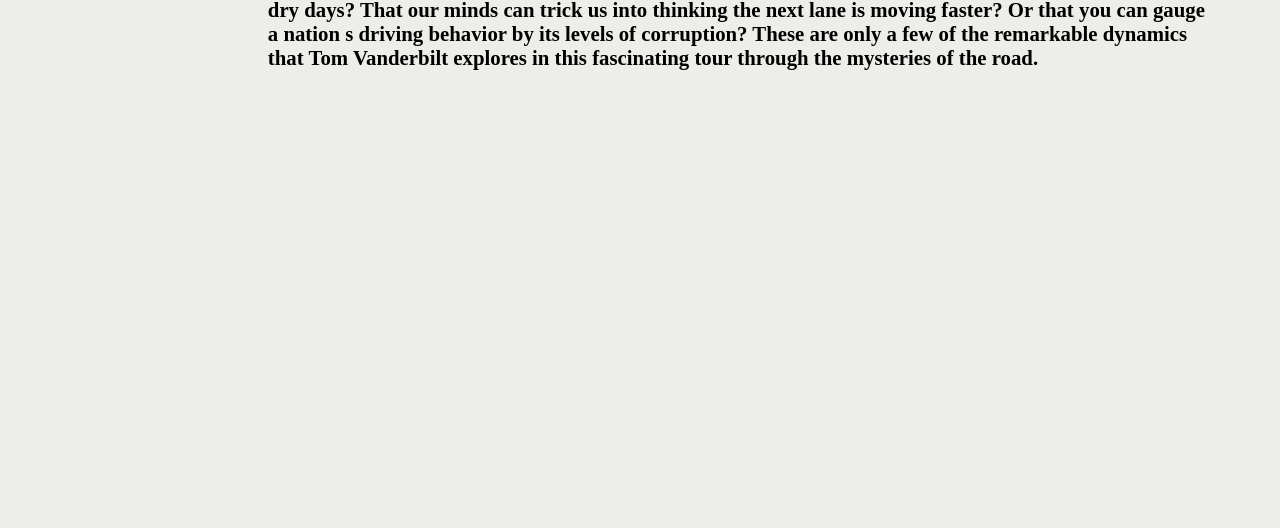
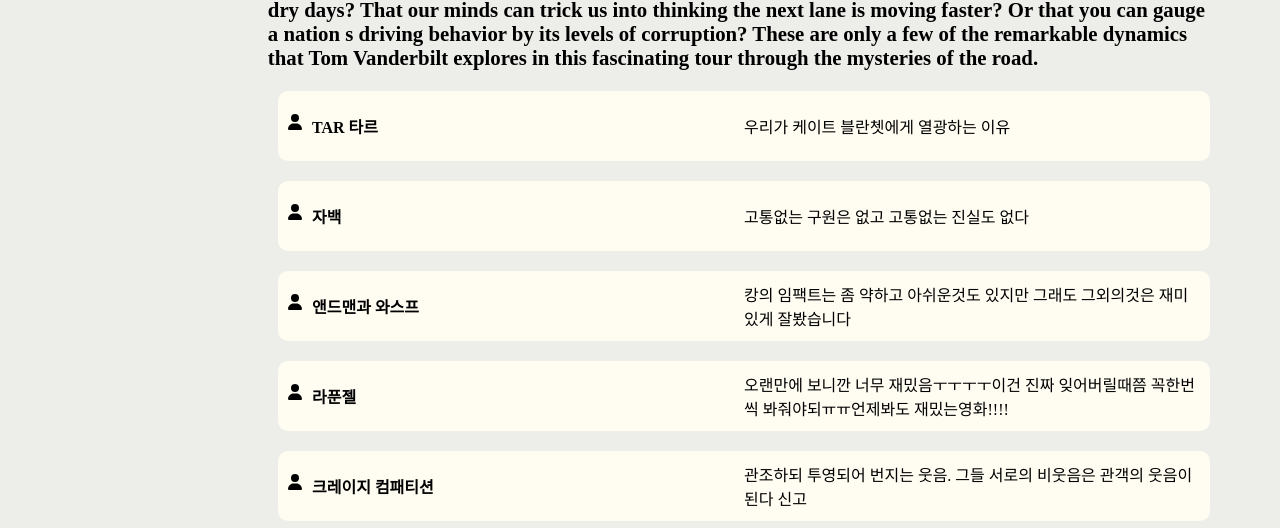
Before and after one commit to SOS-toy-project-team/book-jeok, a React (Create React App) app in the folder front/: page /bookreview/1 in a window 1280 px wide. Shown: the part 378-906 px from the top of the page. Before the commit the page ends 800 px from the top, so only its background shows below. Built offline with nearby package versions, Linux system fonts and the light colour scheme.

Commit message:
[feat] 자세한 책 리뷰에 댓글 추가

```diff
--- a/front/src/components/BookReview.jsx
+++ b/front/src/components/BookReview.jsx
@@ -2,7 +2,7 @@
 import styled from 'styled-components';
 import { useParams } from "react-router";
 import { FontAwesomeIcon } from "@fortawesome/react-fontawesome";
-import { faStar } from "@fortawesome/free-solid-svg-icons";
+import { faStar, faUser } from "@fortawesome/free-solid-svg-icons";
 export default function BookReview() {
 
     const { bookId } = useParams();
@@ -98,6 +98,29 @@
             genre: "소설",
             desc: "전 국민이 힘겨워하는 불황에 여느 세대보다 더 많이 흔들리는 이들이 있다. 가족을 짊어지고 커리어의 정점을 향해가고 있는 40대들이다. 마흔이 되면 괜찮아질 줄 았았는데, 삶이 좀 더 안정될 거라 믿었는데 실상은 그렇지가 않다. 대기업과 금융권에서 올해 만 40세가 된 1982년생을 희망퇴직 대상자에 포함시킨다는 소식이 들려오면서 40대의 불안은 더욱 커지고 있다."
         },
+    ];
+
+    const reviewComment = [
+        {
+            name: "TAR 타르",
+            comment: "우리가 케이트 블란쳇에게 열광하는 이유",
+        },
+        {
+            name: "자백",
+            comment: "고통없는 구원은 없고 고통없는 진실도 없다"
+        },
+        {
+            name: "앤드맨과 와스프",
+            comment: "캉의 임팩트는 좀 약하고 아쉬운것도 있지만 그래도 그외의것은 재미있게 잘봤습니다"
+        },
+        {
+            name: "라푼젤",
+            comment: "오랜만에 보니깐 너무 재밌음ㅜㅜㅜㅜ이건 진짜 잊어버릴때쯤 꼭한번씩 봐줘야되ㅠㅠ언제봐도 재밌는영화!!!!"
+        },
+        {
+            name: "크레이지 컴패티션",
+            comment: "관조하되 투영되어 번지는 웃음. 그들 서로의 비웃음은 관객의 웃음이 된다 신고"
+        },
     ]
 
     const bookData = userReviewData.filter(it => it.id === bookId)
@@ -136,6 +159,20 @@
 
                 </BookReviewInfo>
             </BookReviewContainer>
+
+            <BookReviewComment>
+                {reviewComment.map((it, idx) => (
+                    <CommnetBox>
+                        <CommentUserInfo>
+                            <FontAwesomeIcon icon={faUser} />
+                            <CommentInfoName>{it.name}</CommentInfoName>
+                        </CommentUserInfo>
+                        <UserComment>{it.comment}</UserComment>
+                    </CommnetBox>
+                ))}
+
+            </BookReviewComment>
+
         </TopContainer>
 
     );
@@ -217,3 +254,40 @@
     font-size: 1.3em;
     margin-right: 30px;
 `
+
+const BookReviewComment = styled.div`
+    display: flex;
+    flex-direction: column;
+    align-items: flex-end;
+    // background-color: black;
+    color: white;
+    width: 100%;
+`
+
+const CommentUserInfo = styled.div`
+    display: flex;
+    width: 50%;
+`
+
+const UserComment = styled.div`
+    width: 50%;
+`
+
+const CommnetBox = styled.div`
+    display: flex;
+    justify-content: space-between;
+    align-items: center;
+    width: 76%;
+    height: 50px;
+    background-color: #fffcf2;
+    margin: 10px 0px;
+    margin-right: 30px;
+    color: black;
+    border-radius: 10px;
+    padding: 10px;
+`
+
+const CommentInfoName = styled.div`
+    margin-left: 10px;
+    font-weight: bold;
+`
--- a/front/src/components/Login.jsx
+++ b/front/src/components/Login.jsx
@@ -1,7 +1,7 @@
 import TopNav from ".//TopNav";
 import styled from 'styled-components';
 import "../styles/Form.css";
-import { useReducer, useContext } from "react";
+import { useReducer, useContext, useState } from "react";
 import { AppContext } from "../App";
 import { useNavigate } from 'react-router-dom';
 
@@ -33,11 +33,15 @@
 
 export default function Login() {
     const [loginInfo, loginDispatch] = useReducer(loginReducer, initialLoginInfo);
+    const [loginFail, setLoginFail] = useState(false);
     const login = useContext(AppContext);
     const navigate = useNavigate();
 
     const loginIdHandler = (e) => {
         const id = e.target.value;
+        // if (loginFail) {
+        //     setLoginFail(false);
+        // }
         loginDispatch({
             type: "USER_ID",
             id,
@@ -47,6 +51,9 @@
 
     const loginPasswordHandler = (e) => {
         const password = e.target.value;
+        // if (loginFail) {
+        //     setLoginFail(false);
+        // }
         loginDispatch({
             type: "USER_PASSWORD",
             password,
@@ -58,8 +65,24 @@
         e.preventDefault();
         console.log("입력된 유저 정보" + "\n아이디는: " + loginInfo.loginId + "\n비밀번호는: " + loginInfo.loginPassword);
         login.setLoginId(loginInfo.loginId);
+        setLoginFail(true);
         login.onLogin();
         navigate(`/mypage/${loginInfo.loginId}`);
+
+
+
+
+
+        // if (loginInfo.loginId === "김민구") { //로그인 실패시 테스트용 코드
+        //     login.setLoginId(loginInfo.loginId);
+        //     setLoginFail(true);
+        //     login.onLogin();
+        //     navigate(`/mypage/${loginInfo.loginId}`);
+        // }
+        // else {
+        //     setLoginFail(true);
+        // }
+
         // axios 백엔드와 통신.
     }
 
@@ -74,6 +97,8 @@
 
                     <label htmlFor="">비밀번호</label>
                     <input type="password" onChange={loginPasswordHandler}/>
+
+                    {loginFail ? <LoginFailP>올바른 아이디와 비밀번호를 입력해주세요</LoginFailP> : <></>}
 
                     <button>로그인</button>
                 </form>
@@ -90,3 +115,7 @@
     max-width: 1200px;
     // background-color: #e5e5e5;
 `
+
+const LoginFailP = styled.p`
+    color: red;
+`
--- a/front/src/components/MyPage.jsx
+++ b/front/src/components/MyPage.jsx
@@ -1,11 +1,10 @@
 import TopNav from ".//TopNav";
 import styled from 'styled-components';
-import { useState } from "react";
+import { useState, useContext, useEffect } from "react";
 import { useParams } from "react-router";
-import {Link} from "react-router-dom";
-export default function AllPosts() {
+import {Link, useNavigate} from "react-router-dom";
+import { AppContext } from "../App";
 
-    const { userId } = useParams();
 const userReviewData = [
     {
         id: "1",
@@ -99,6 +98,22 @@
     },
 ]
 
+
+export default function AllPosts() {
+
+    const { userId } = useParams();
+    const login = useContext(AppContext);
+
+
+    // 로그인 안되어있으면 홈으로 이동
+    const usenavigate = useNavigate();
+    useEffect(()=>{
+        if (!login.loginStatus) {
+            usenavigate("/");
+            alert("로그인해주세요");
+        }
+    }, []);
+
     return (
         <TopContainer>
             <TopNav />
```
Lines whose indentation alone changed are shown as unchanged.
